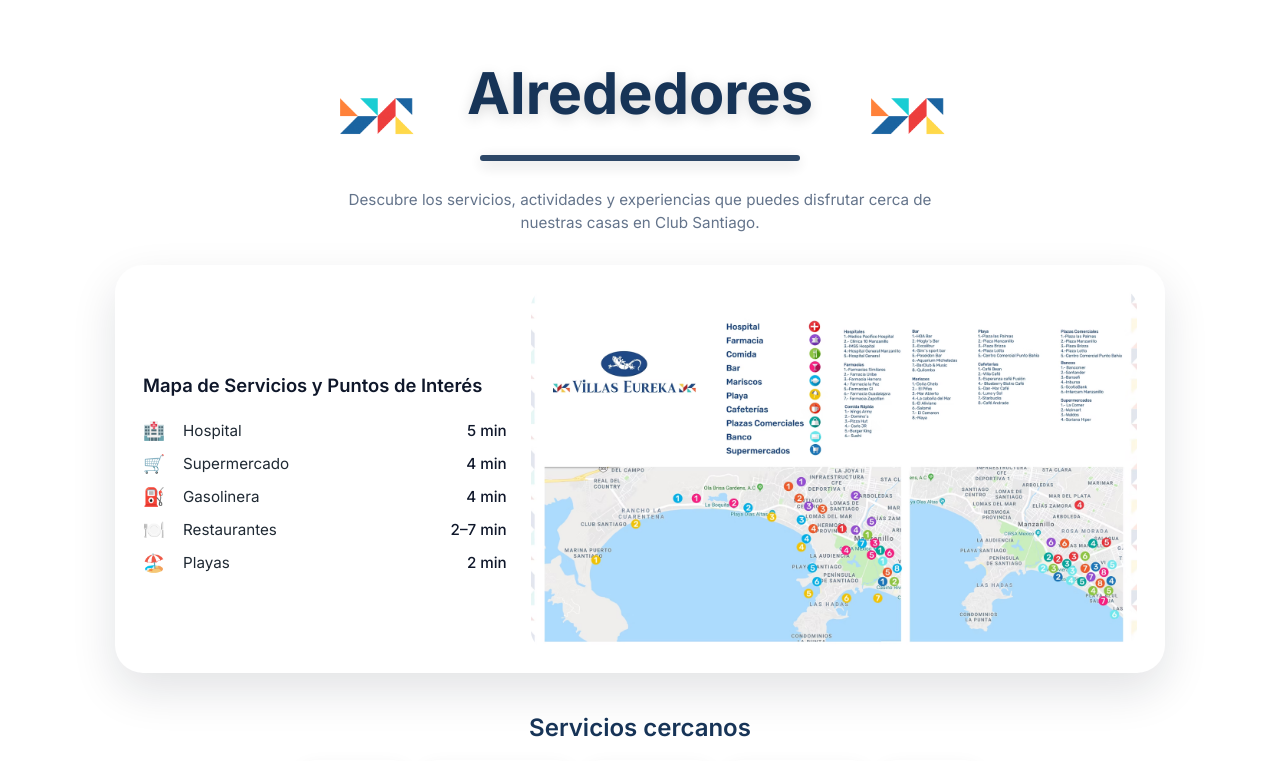
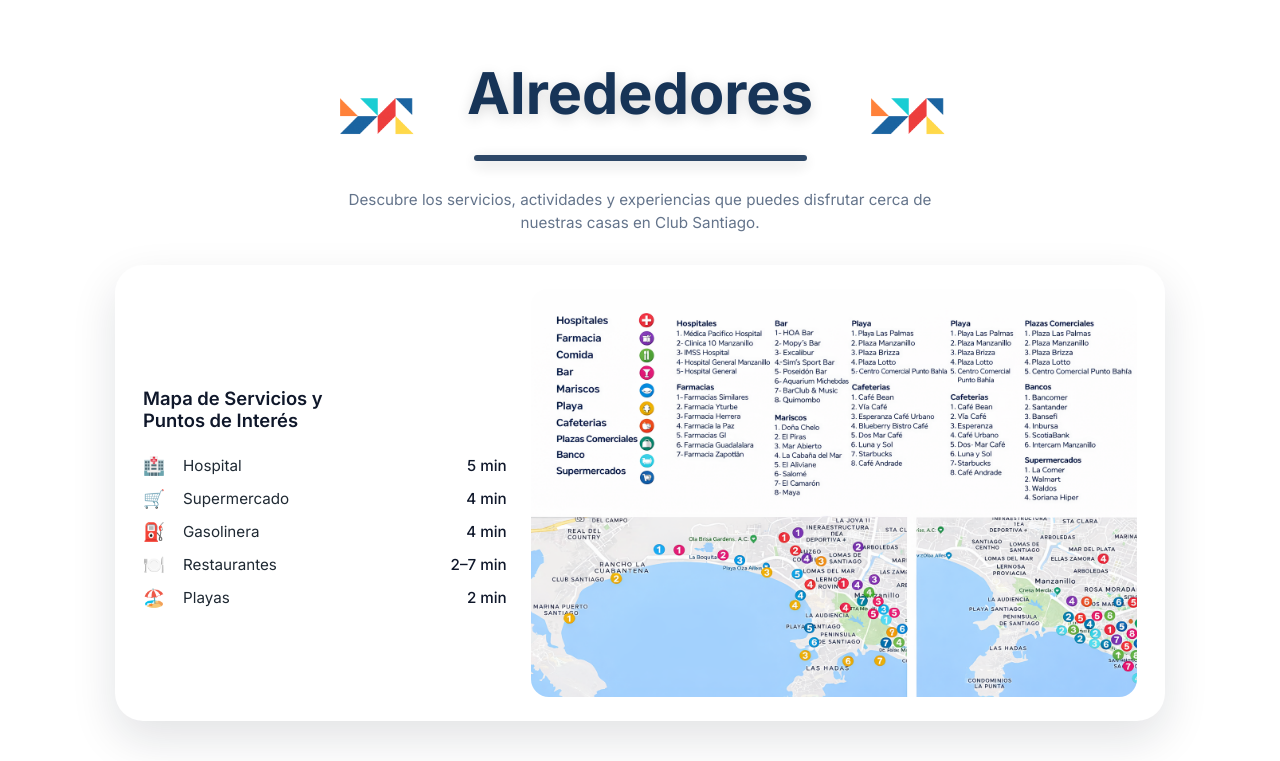
Before and after one commit to DIMAS0717/Club-Santiago, a PHP site: page /alrededores.php in a window 1280 px wide. Shown: the part 174-935 px from the top of the page. Run offline with PHP 8.4, Linux system fonts and the light colour scheme.

Commit message:
arreglos

```diff
--- a/alrededores.php
+++ b/alrededores.php
@@ -41,7 +41,7 @@ require __DIR__ . '/includes/db.php';
   <section class="section around-map-section">
     <div class="around-map-card">
       <div class="around-map-info">
-        <h2 class="around-map-title">Mapa de Servicios y Puntos de Interés</h2>
+        <h2 class="around-map-title">Mapa de Servicios y <br> Puntos de Interés</h2>
         <ul class="around-map-list">
           <li>
             <span class="around-map-icon">🏥</span>
--- a/assets/alrededores.css
+++ b/assets/alrededores.css
@@ -33,7 +33,7 @@
 
 .around-title-underline {
   display: block;
-  width: 320px;
+  width: 333px;
   height: 6px;
   background: #173457;
   margin: -20px auto 28px auto;
@@ -333,7 +333,6 @@
 
 .gallery-section {
   padding: 80px 6%;
-  background: linear-gradient(to bottom, #f7f9fc, #ffffff);
 }
 
 .gallery-header {
```
Also changed, not shown: assets/images/mapa.png.
